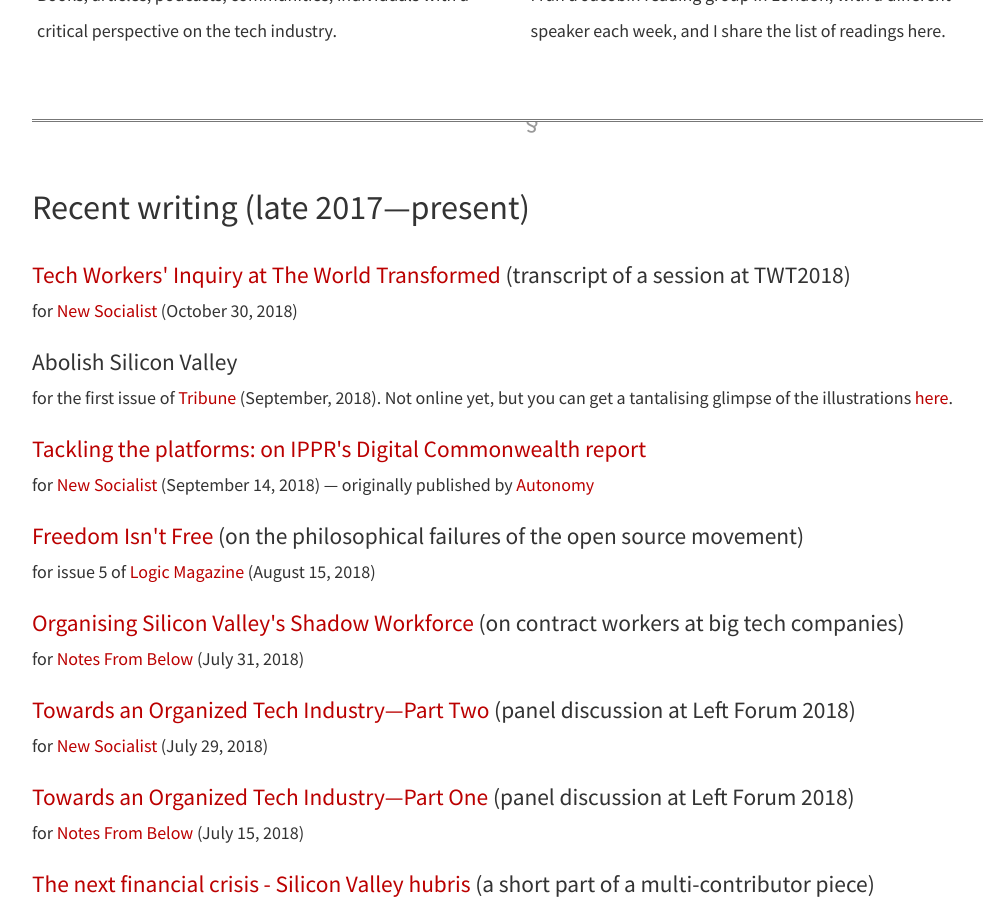
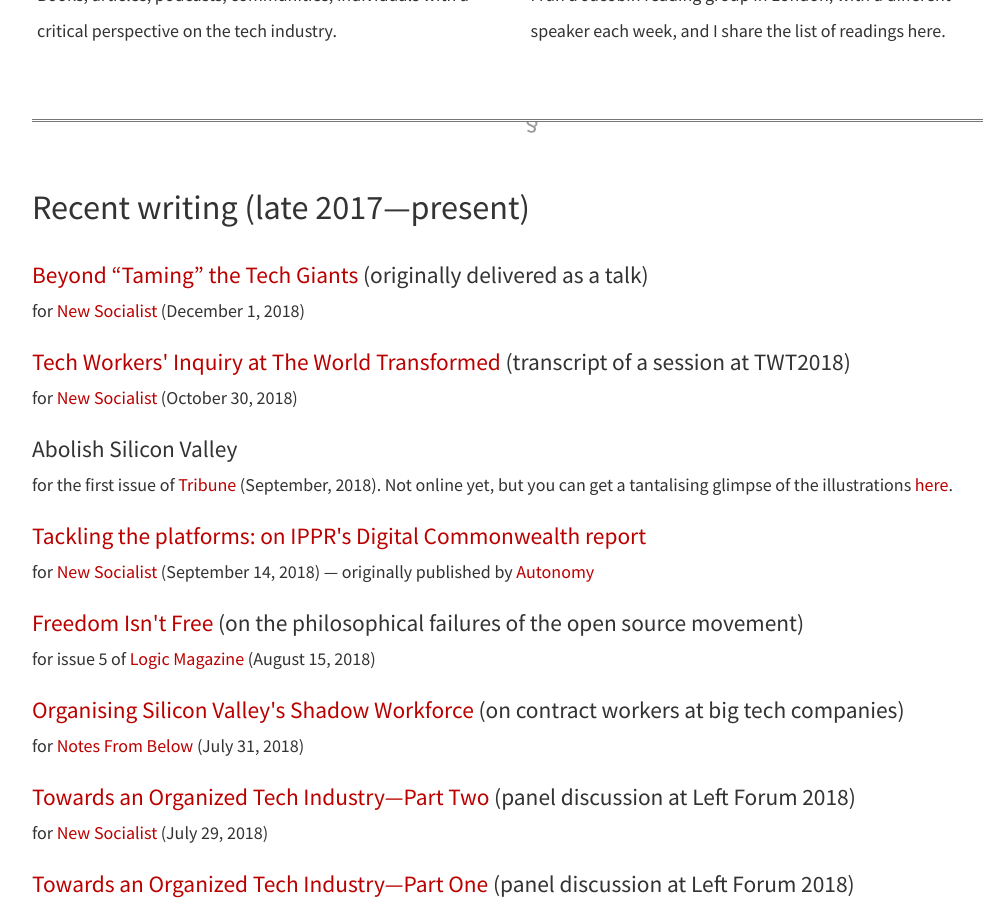
Before and after one commit to dellsystem/dellsystem.github.io, a Jekyll site: the page built from writing.md, in a window 1280 px wide and 900 px high, scrolled down 1063 px. Shown: the whole window, without its empty margins (108-1091 px from the left). Built offline with Jekyll 4.4.1, drawn with Linux system fonts in a browser that asks for light colours; nearby versions of some CDN libraries.

Commit message:
Add links to NS transcript of DECODE talk

```diff
--- a/_includes/past.html
+++ b/_includes/past.html
@@ -5,7 +5,7 @@
 	<li><strong><a href="https://www.facebook.com/events/190839688504116/">WorkerTech: Worker voice and empowerment</a> in Bristol (Nov 20, 2018)</strong>: on technology & unionising. Will shortly post notes or a recording or both.</li>
 	<li><strong><a href="http://www.historicalmaterialism.org/">Historical Materialism</a> at SOAS (Nov 10, 2018)</strong>: I'll spoke about worker power in tech for Notes From Below's stream. Recording and possibly notes coming soon.</li>
 	<li><strong><a href="/speaking/critical-web-literacies">Open Web Conference</a> in Coventry (Oct 25, 2018)</strong>: I'll gave a talk on the political economy of the internet and why we should care about it when we talk about the "open web". <a href="/speaking/critical-web-literacies">Transcript here.</a></li>
-	<li><strong><a href="https://www.decodeproject.eu/events/beyond-surveillance-capitalism-reclaiming-digital-sovereignty">DECODE symposium</a> in Barcelona (Oct 16, 2018)</strong>: I spoke on a panel about tech giants and monopoly power. Will post a transcript soon.</li>
+	<li><strong><a href="https://www.decodeproject.eu/events/beyond-surveillance-capitalism-reclaiming-digital-sovereignty">DECODE symposium</a> in Barcelona (Oct 16, 2018)</strong>: I spoke on a panel about tech giants and monopoly power. <a href="https://newsocialist.org.uk/beyond-taming-the-tech-giants/">Transcript here.</a></li>
 	<li><strong><a href="https://www.battleofideas.org.uk/session/from-robots-to-ubi-is-capitalism-digging-its-own-grave/">Battle of Ideas</a> at the Barbican (Oct 13, 2018)</strong>: I spoke about why capitalism is bad, actually. May post notes.</li>
 	<li><strong>A London Young Labour <a href="https://www.facebook.com/events/253076005400084/">event on sexism, masculinity &amp; the left</a> (Oct 3, 2018)</strong>: no notes.</li>
 	<li><strong><a href="https://theworldtransformed.org">The World Transformed</a> and Labour Party Conference in Liverpool (Sep 22-25, 2018)</strong>:<ul>
--- a/_includes/recent.html
+++ b/_includes/recent.html
@@ -1,6 +1,15 @@
 <h2 id="recent">Recent writing (late 2017—present)</h2>
 
 <dl class="vertical">
+<dt>
+	<a href="https://newsocialist.org.uk/beyond-taming-the-tech-giants/">
+	Beyond “Taming” the Tech Giants
+	</a> (originally delivered as a talk)
+</dt>
+<dd>
+	for
+	<a href="https://newsocialist.org.uk">New Socialist</a> (December 1, 2018)
+</dd>
 <dt>
 	<a href="https://newsocialist.org.uk/tech-workers-inquiry-at-twt/">
 	Tech Workers' Inquiry at The World Transformed
```
